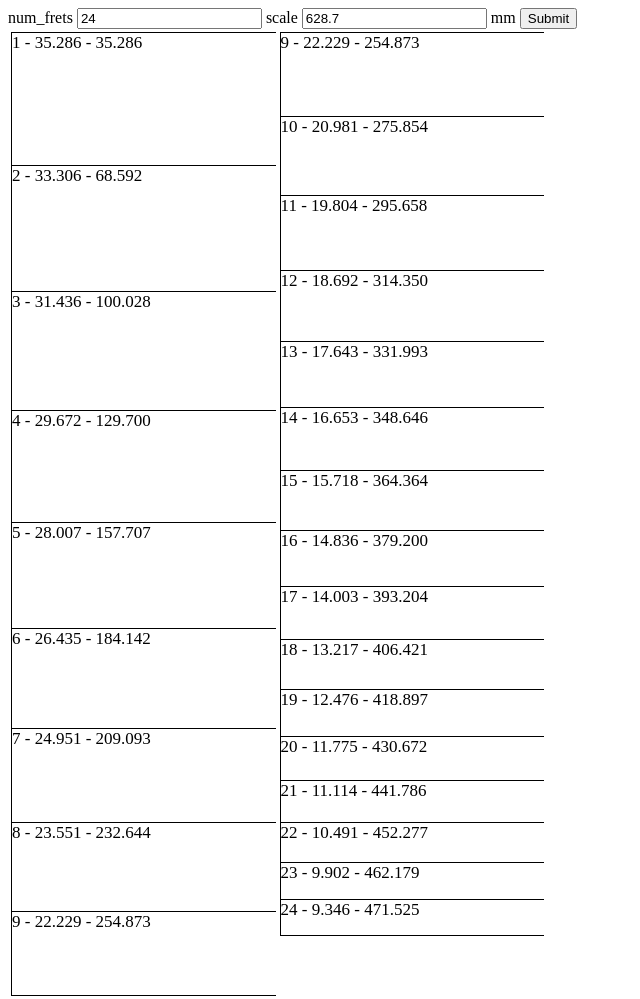
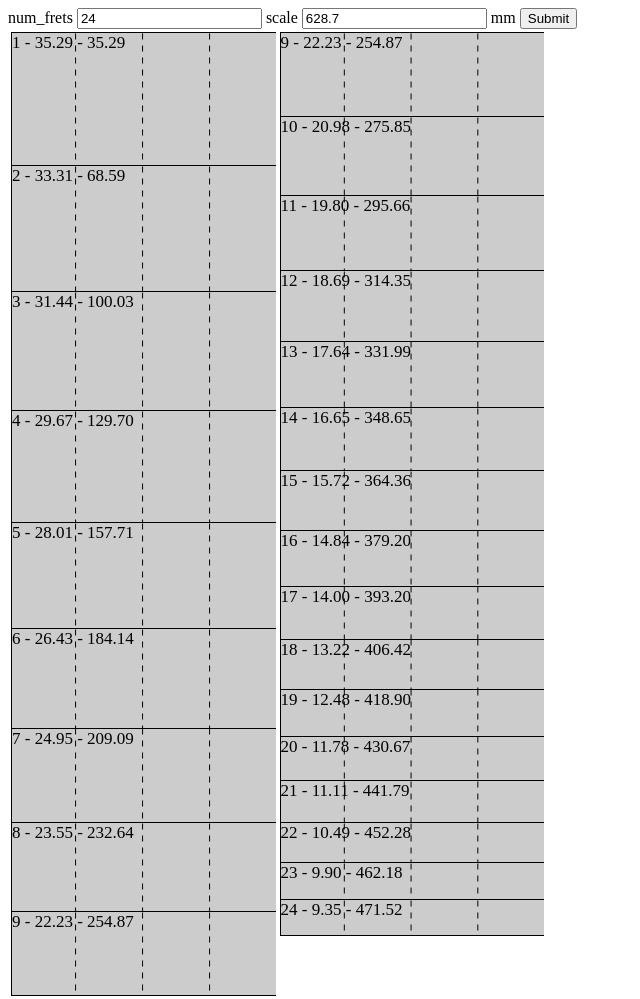
Before and after one commit to aleksandr-rakov/a4-fret-scale-printer, a plain HTML site: page index.html in a window 1280 px wide. Shown: the whole page, without its empty margins (0-640 px from the left). Drawn offline with Linux system fonts and the light colour scheme.

Commit message:
add dashed bg

```diff
--- a/index.html
+++ b/index.html
@@ -59,7 +59,7 @@ function submit(e) {
         console.log(i, last+ffp)
         last=last+ffp
         menzura-=ffp
-        var s_add=`<tr><td style="height: ${ffp}mm"><span>${i} - ${ffp.toFixed(3)} - ${last.toFixed(3)}</span></td></tr>`
+        var s_add=`<tr><td style="height: ${ffp}mm"><span>${i} - ${ffp.toFixed(2)} - ${last.toFixed(2)}</span></td></tr>`
         add_to.push(s_add)
 
         if(last>297-50){
@@ -116,6 +116,15 @@ form{
     position: absolute;
 }
 
+.frets tr td{
+    --t: 1px;
+    --g: 25%;
+    --s: 12px;
+    background: conic-gradient(at var(--t), #0000 75%, #000 0) var(--g) / calc(var(--g) + var(--t)) var(--s);
+    background-position: 100% 0;
+    background-color: #ccc;
+}
+
 </style>
 </body>
 </html>
```
